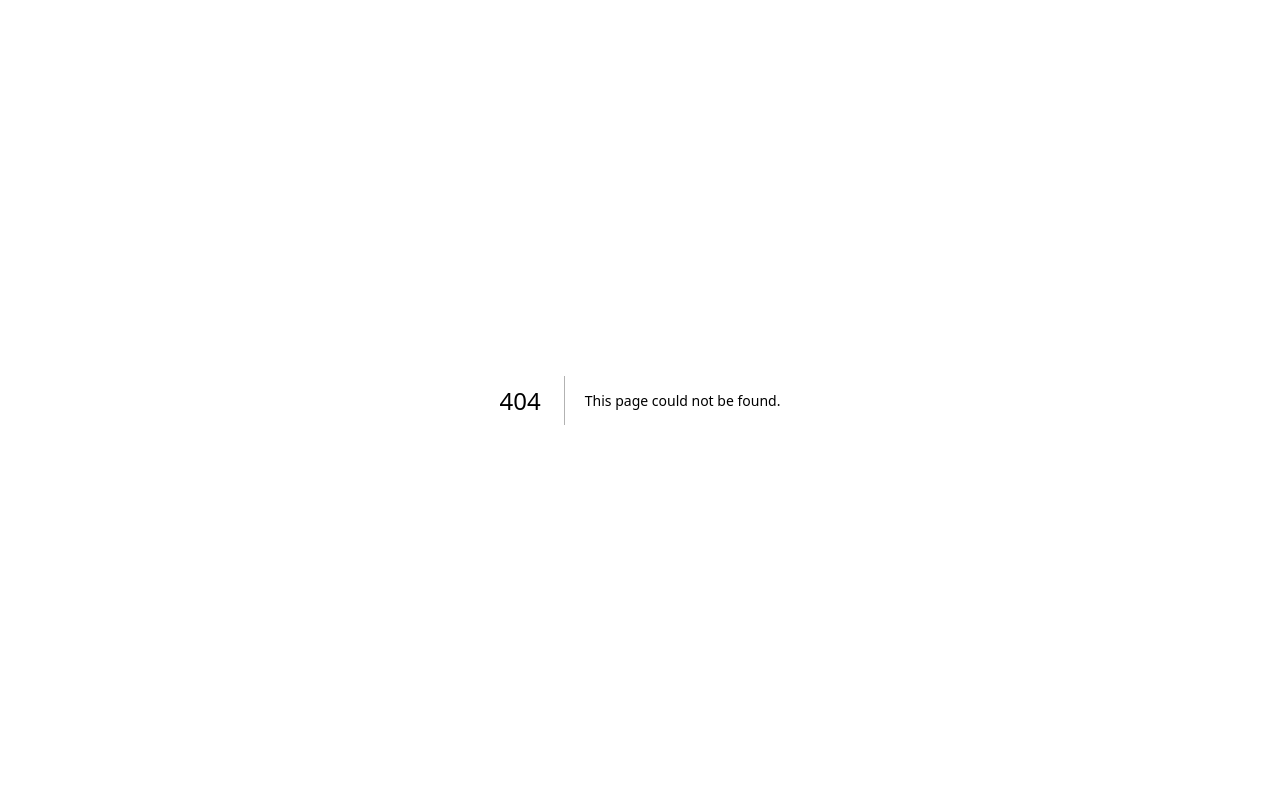
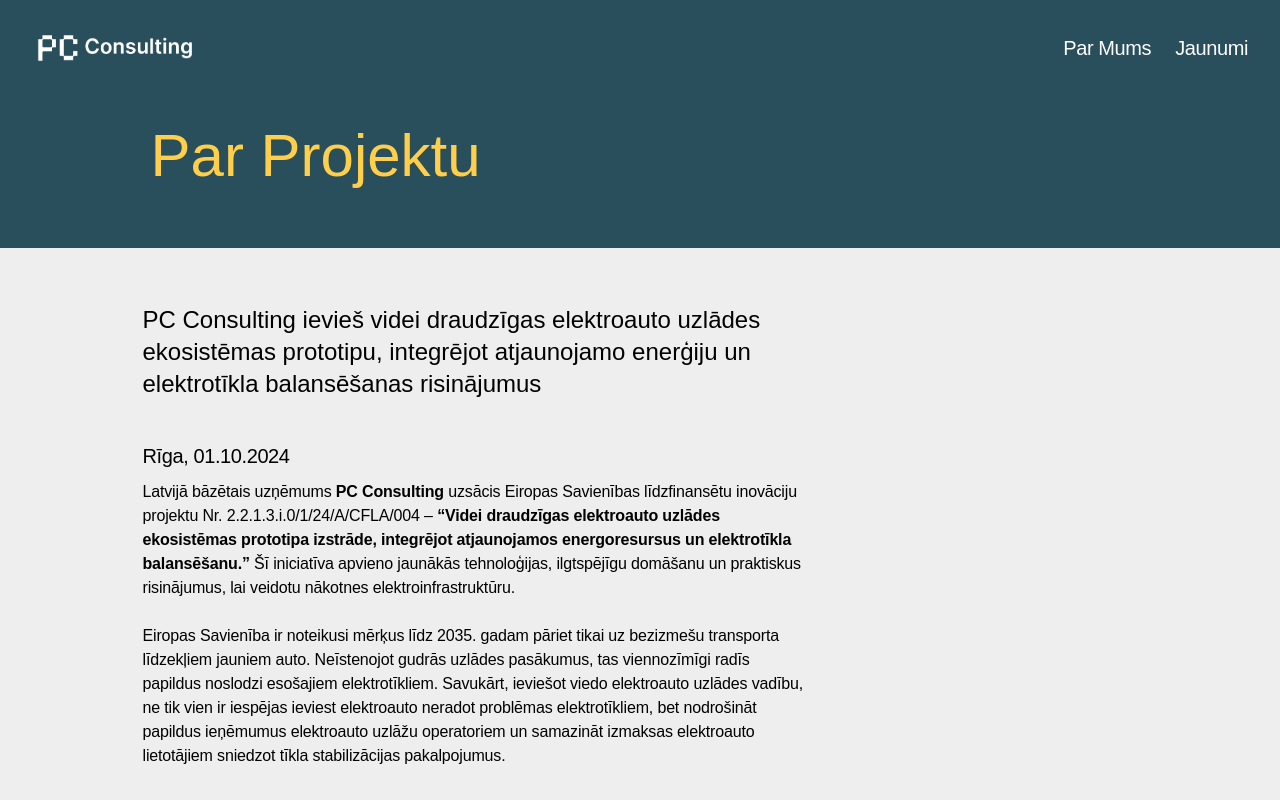
Before and after one commit to locusttoybox/pc-consulting, a Next.js app: page /projekts-1 in a window 1280 px wide. Before the commit this address had no page. Built offline with nearby package versions, Linux system fonts and the light colour scheme.

Commit message:
projhekt-1 page payout, added prop to button

```diff
--- a/src/app/components/ui/Button.tsx
+++ b/src/app/components/ui/Button.tsx
@@ -27,7 +27,7 @@ const Button: React.FC<ButtonProps> = ({
     outlineWhite:
       'bg-transparent border-2 border-white text-white hover:bg-black-10 hover:border-accent',
     outlineBlack:
-      'bg-transparent border-2 border-black text-black hover:bg-black-10',
+      'bg-transparent border-2 border-black text-black hover:bg-black-10 hover:border-background hover:text-background',
   };
 
   return (
--- a/src/app/jaunumi/page.tsx
+++ b/src/app/jaunumi/page.tsx
@@ -26,6 +26,49 @@ const Jaunumi: React.FC = () => {
             className='w-screen bg-primary pb-14 sm:pb-2 lg:pb-14'
           >
             <div className='container mx-auto max-w-[1043px] px-4 pb-10 sm:px-6'>
+              <div className='shadow-subtle justify-center rounded-[20px] bg-accent text-black'>
+                <div className='flex flex-col sm:flex-col lg:flex-row'>
+                  <div className='flex items-center justify-center bg-background py-14 text-black sm:w-2/5 sm:rounded-l-none sm:rounded-t-[20px] lg:rounded-l-[20px] lg:rounded-tr-none'>
+                    {' '}
+                    <div className='flex flex-row justify-center gap-10'>
+                      {' '}
+                      <img
+                        src={Image3.src}
+                        className='h-28 w-28'
+                        alt='nacionalais atistibas plans logo'
+                      ></img>
+                      <img
+                        src={Image4.src}
+                        className='h-28 w-28'
+                        alt='nacionalais atistibas plans logo'
+                      ></img>
+                    </div>
+                  </div>
+                  <div className='w:1/2 flex flex-col justify-center p-6 lg:w-3/5 lg:rounded-l-none lg:rounded-r-[20px]'>
+                    {' '}
+                    <h3 className='pb-10 text-2xl'>
+                      Par projekta Nr. 2.2.1.3.i.0/1/24/A/CFLA/004 uzsākšanu
+                    </h3>
+                    <p className='text-base text-black'>
+                      Sabiedrība SIA PC Consulting, sadarbībā ar SIA VMKC ir
+                      uzsākusi pētniecības projekta “Videi draudzīgas
+                      elektroauto uzlādes ekosistēmas prototipa izstrāde,
+                      integrējot atjaunojamos energoresursus un elektrotīkla
+                      balansēšanu” īstenošanu.
+                    </p>
+                    <div className='pt-10'>
+                      <a href='/projekts-1'>
+                        <Button className='w-44' variant='outlineBlack'>
+                          Uzzināt vairāk
+                        </Button>
+                      </a>
+                    </div>
+                  </div>
+                </div>
+              </div>
+            </div>
+
+            {/* <div className='container mx-auto max-w-[1043px] px-4 pb-10 sm:px-6'>
               <div className='shadow-subtle justify-center rounded-[20px] bg-accent text-black'>
                 <div className='flex flex-row lg:flex-row'>
                   <div className='flex items-center justify-center bg-background py-14 text-black sm:w-2/5 lg:rounded-l-[20px]'>
@@ -63,7 +106,7 @@ const Jaunumi: React.FC = () => {
                   </div>
                 </div>
               </div>
-            </div>
+            </div> */}
           </section>
         </main>
       </div>
--- a/src/app/par-mums/page.tsx
+++ b/src/app/par-mums/page.tsx
@@ -31,11 +31,13 @@ const ParMums: React.FC = () => {
           </section>
           <section
             id='section-1'
-            className='w-screen bg-background pb-2 pt-28 sm:pb-2 sm:pt-14 lg:py-20'
+            className='w-screen bg-background pb-2 pt-14 sm:pb-2 sm:pt-14 lg:py-20'
           >
             <div className='container mx-auto max-w-[1043px] px-4 pt-2 sm:px-6 sm:pt-2 lg:px-8 lg:pt-2'>
               <div className='flex flex-col sm:w-1/2 lg:w-1/2 lg:flex-col'>
-                <h1 className='pb-8 text-4xl text-black'>Kontaktinformācija</h1>
+                <h1 className='pb-8 font-fahkwang text-4xl text-black'>
+                  Kontaktinformācija
+                </h1>
 
                 <div className='flex flex-row gap-10'>
                   <img
--- /dev/null
+++ b/src/app/projekts-1/page.tsx
@@ -0,0 +1,138 @@
+import Header from '../components/ui/Header';
+import Footer from '../components/ui/Footer';
+
+const Projekts1 = () => {
+  return (
+    <>
+      <div className='relative min-h-screen'>
+        <div className='absolute inset-0 overflow-x-hidden bg-background'>
+          <Header />
+          <section
+            id='projekts-1'
+            className='w-screen bg-primary pb-14 pt-28 sm:pb-2 sm:pt-14 lg:pb-14 lg:pt-28'
+          >
+            <div className='h-800px container mx-auto max-w-[1043px] px-4 pt-2 sm:px-6 sm:pt-2 lg:px-8 lg:pt-2'>
+              <h1 className='font-fahkwang text-3xl text-accent sm:text-3xl lg:text-6xl'>
+                Par Projektu
+              </h1>
+            </div>
+          </section>
+          <section
+            id='section-1'
+            className='w-screen bg-background pb-14 pt-14 sm:pb-2 sm:pt-14 lg:pb-14 lg:pt-14'
+          >
+            <div className='lg:pt:8 pb:2 container mx-auto max-w-[1043px] px-4 sm:px-6'>
+              <div className='sm:w-full lg:w-2/3'>
+                <h3 className='pb-10 text-2xl text-black'>
+                  PC Consulting ievieš videi draudzīgas elektroauto uzlādes
+                  ekosistēmas prototipu, integrējot atjaunojamo enerģiju un
+                  elektrotīkla balansēšanas risinājumus
+                </h3>
+                <div className='pb-10'>
+                  <h3 className='pb-2 text-secondary text-black'>
+                    Rīga, 01.10.2024
+                  </h3>
+                  <p className='pb-6 text-base text-black'>
+                    Latvijā bāzētais uzņēmums{' '}
+                    <span className='font-bold'>PC Consulting</span> uzsācis
+                    Eiropas Savienības līdzfinansētu inovāciju projektu Nr.
+                    2.2.1.3.i.0/1/24/A/CFLA/004 –{' '}
+                    <span className='font-bold'>
+                      “Videi draudzīgas elektroauto uzlādes ekosistēmas
+                      prototipa izstrāde, integrējot atjaunojamos energoresursus
+                      un elektrotīkla balansēšanu.”
+                    </span>{' '}
+                    Šī iniciatīva apvieno jaunākās tehnoloģijas, ilgtspējīgu
+                    domāšanu un praktiskus risinājumus, lai veidotu nākotnes
+                    elektroinfrastruktūru.
+                  </p>
+                  <p className='text-base text-black'>
+                    Eiropas Savienība ir noteikusi mērķus līdz 2035. gadam
+                    pāriet tikai uz bezizmešu transporta līdzekļiem jauniem
+                    auto. Neīstenojot gudrās uzlādes pasākumus, tas viennozīmīgi
+                    radīs papildus noslodzi esošajiem elektrotīkliem. Savukārt,
+                    ieviešot viedo elektroauto uzlādes vadību, ne tik vien ir
+                    iespējas ieviest elektroauto neradot problēmas
+                    elektrotīkliem, bet nodrošināt papildus ieņēmumus
+                    elektroauto uzlāžu operatoriem un samazināt izmaksas
+                    elektroauto lietotājiem sniedzot tīkla stabilizācijas
+                    pakalpojumus.
+                  </p>
+                </div>
+                <div className='pb-6'>
+                  <h3 className='pb-2 text-secondary text-black'>
+                    Projekta galvenie virzieni un ieguvumi
+                  </h3>
+                  <p className='pb-6 text-base text-black'>
+                    Projektā tiks izstrādāta enerģijas plūsmu vadības sistēma,
+                    kas nodrošinās enerģijas plūsmu optimizēšanu, tai skaitā
+                    daudzu elektroauto uzlādes staciju darbības koordinēšanu,
+                    lai spētu piedāvāt minimālo elektrotīkla atbalsta apjomu, ko
+                    nosaka katras valsts sadales tīkla operators. Papildus tam,
+                    projektā tiks izstrādāts unikāls ielu apmaļu elektroauto
+                    uzlādes risinājums, izmantojot divvirzienu elektrības
+                    pārraidi, kas ļaus piedāvāt šos pakalpojumus elektroauto,
+                    kas tiek turēti uz ielām un izmantos publiskās uzlādes
+                    stacijas.
+                  </p>
+                  <p className='text-base text-black'>
+                    Projekta rezultātā tiks veikta vairāku demonstrācijas
+                    sistēmu uzstādīšana dažādās vietās, lai dabā notestētu
+                    sistēmas darba spējas, novērtētu izstrādāto modeļu darbību.
+                    Pēc projekta beigām sistēma turpinās kalpot kā
+                    demonstrācijas objekti turpmākai klientu piesaistei.
+                  </p>
+                </div>
+                <div className='pb-6'>
+                  <h3 className='pb-2 text-secondary text-black'>
+                    Ilgtspējības un inovāciju virzīts progress
+                  </h3>
+                  <p className='text-base text-black'>
+                    Projekts ir būtisks solis Latvijas ceļā uz zaļāku un
+                    tehnoloģiski attīstītāku mobilitāti. Integrējot atjaunojamos
+                    energoresursus, uzlabojot elektrotīkla balansēšanu un
+                    veicinot starptautisku komunikācijas protokolu ieviešanu, PC
+                    Consulting piedāvā risinājumus, kas uzlabo lietotāju
+                    pieredzi un samazina vides slogu. Šāda pieeja ir ne tikai
+                    nozīmīgs ieguldījums Latvijas inovāciju ekosistēmā, bet arī
+                    piemērs citiem tirgus dalībniekiem Eiropā un pasaulē.
+                  </p>
+                </div>
+                <div className='pb-6'>
+                  <h3 className='pb-2 text-secondary text-black'>
+                    Par PC Consulting
+                  </h3>
+                  <p className='text-base text-black'>
+                    PC Consulting ir Latvijā dibināts uzņēmums, kas fokusējas uz
+                    stabilu, decentralizētu un ilgtspējīgu enerģijas
+                    izmantošanas rīku izveidi.
+                  </p>
+                </div>
+                <div>
+                  <h3 className='pb-2 text-secondary text-black'>
+                    Par Viedo Materiālu un tehnoloģiju kompetences centru
+                  </h3>
+                  <p className='text-base text-black'>
+                    Viedo materiālu un tehnoloģiju kompetences centrs aptver
+                    trīs zinātniskos virzienus – viedos materiālus,
+                    biotehnoloģiju un vidi.  Cetrs atbalsta vismaz 13 pētījumus
+                    atbilstoši definētajiem pētniecības virzieniem, attīstot
+                    jaunus produktus un tehnoloģijas nozarē un ieviešot tās
+                    ražošanā, tādējādi veicinot pētniecības un rūpniecības
+                    sektora sadarbību, kā arī nozares komersantu konkurētspējas
+                    paaugstināšanu.
+                  </p>
+                </div>
+              </div>
+            </div>
+          </section>
+          <hr className='border-t border-black'></hr>
+
+          <Footer />
+        </div>
+      </div>
+    </>
+  );
+};
+
+export default Projekts1;
```
